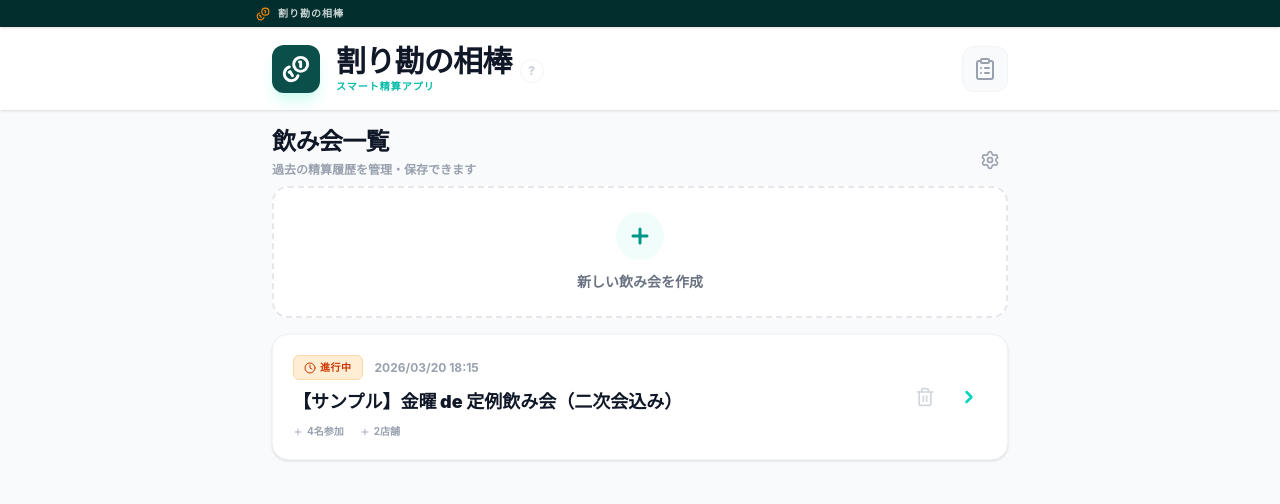
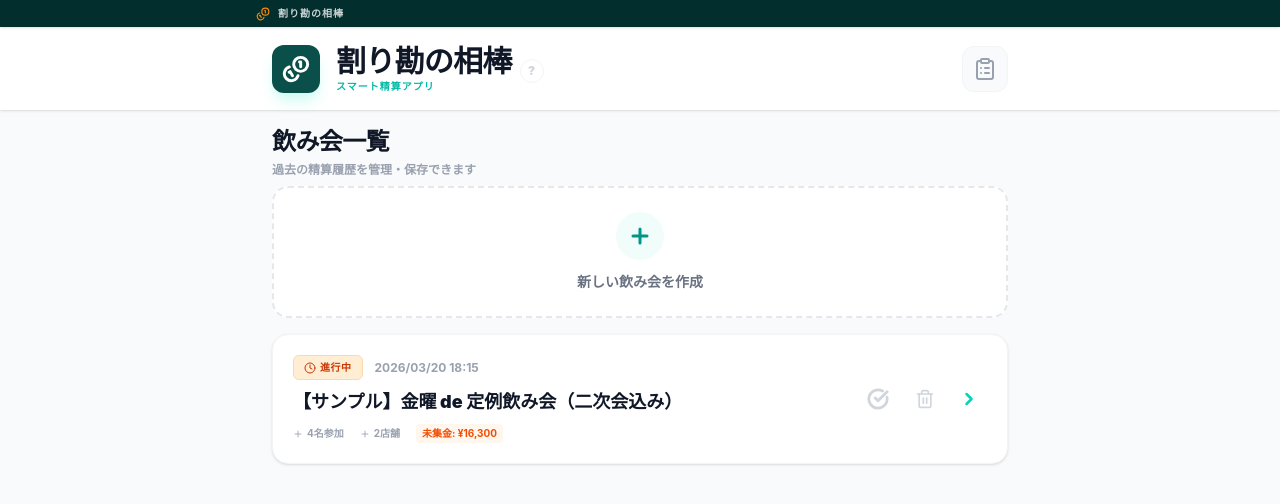
Before and after one commit to UD14/warikan-bugyo, a React (Vite) app: page / in a window 1280 px wide. Shown: the top 504 px of the page. Built offline with nearby package versions, Linux system fonts and the light colour scheme.

Commit message:
feat: improve dashboard status toggle and UI cleanup

```diff
--- a/src/components/Dashboard.tsx
+++ b/src/components/Dashboard.tsx
@@ -1,7 +1,8 @@
 import React from 'react';
-import { Plus, Trash2, CheckCircle, Clock, ChevronRight, Coins, Settings } from 'lucide-react';
+import { Plus, Trash2, CheckCircle, Clock, ChevronRight, Coins } from 'lucide-react';
 import { generateId } from '../utils/uuid';
-import type { AppState, Event } from '../types';
+import { calculateSettlement } from '../utils/calculate';
+import type { AppState, Event, CalculationResult } from '../types';
 
 interface DashboardProps {
   state: AppState;
@@ -9,7 +10,7 @@ interface DashboardProps {
   onOpenGlobalSettings: () => void;
 }
 
-export const Dashboard: React.FC<DashboardProps> = ({ state, dispatch, onOpenGlobalSettings }) => {
+export const Dashboard: React.FC<DashboardProps> = ({ state, dispatch }) => {
   const handleCreateEvent = () => {
     const newEvent: Event = {
       id: generateId(),
@@ -48,13 +49,6 @@ export const Dashboard: React.FC<DashboardProps> = ({ state, dispatch, onOpenGlo
           <h2 className="text-2xl font-black text-gray-900 tracking-tight">飲み会一覧</h2>
           <p className="text-xs font-bold text-gray-400 mt-1">過去の精算履歴を管理・保存できます</p>
         </div>
-        <button
-          onClick={onOpenGlobalSettings}
-          className="p-2 text-gray-400 hover:text-teal-600 hover:bg-teal-50 rounded-full transition-all"
-          title="設定"
-        >
-          <Settings size={20} />
-        </button>
       </div>
 
       <div className="grid gap-4">
@@ -74,7 +68,11 @@ export const Dashboard: React.FC<DashboardProps> = ({ state, dispatch, onOpenGlo
             <p className="text-gray-400 text-sm font-bold">まだデータがありません</p>
           </div>
         ) : (
-          state.events.map((event) => (
+          state.events.map((event) => {
+            const results = calculateSettlement(event);
+            const uncollectedAmount = results.filter(r => !r.hasPaid).reduce((sum, r) => sum + r.totalAmount, 0);
+
+            return (
               <div
                 key={event.id}
                 className={`group bg-white rounded-2xl shadow-sm border border-gray-100 overflow-hidden hover:shadow-md transition-all ${
@@ -87,24 +85,17 @@ export const Dashboard: React.FC<DashboardProps> = ({ state, dispatch, onOpenGlo
                     onClick={() => dispatch({ type: 'SET_ACTIVE_EVENT', payload: event.id })}
                   >
                     <div className="flex items-center gap-2 mb-2">
-                    <button
-                      onClick={(e) => {
-                        e.stopPropagation();
-                        dispatch({ type: 'TOGGLE_EVENT_COMPLETED', payload: event.id });
-                      }}
-                      className={`flex items-center text-[10px] font-black px-2.5 py-1 rounded-md uppercase tracking-wider transition-colors active:scale-95 ${
+                      <div className={`flex items-center text-[10px] font-black px-2.5 py-1 rounded-md uppercase tracking-wider border ${
                         event.status === 'completed'
-                          ? 'text-emerald-700 bg-emerald-100 hover:bg-emerald-200 border border-emerald-200'
-                          : 'text-orange-700 bg-orange-100 hover:bg-orange-200 border border-orange-200'
-                      }`}
-                      title={event.status === 'completed' ? '未完了に戻す' : '清算済みにする'}
-                    >
+                          ? 'text-emerald-700 bg-emerald-100 border-emerald-200'
+                          : 'text-orange-700 bg-orange-100 border-orange-200'
+                      }`}>
                         {event.status === 'completed' ? (
                           <><CheckCircle size={12} className="mr-1" /> 清算済</>
                         ) : (
                           <><Clock size={12} className="mr-1" /> 進行中</>
                         )}
-                    </button>
+                      </div>
                       <span className="text-xs font-bold text-gray-400 ml-1">{formatDate(event.createdAt)}</span>
                     </div>
                     <h3 className="text-lg font-black text-gray-900 group-hover:text-teal-600 transition-colors line-clamp-2">
@@ -117,10 +108,34 @@ export const Dashboard: React.FC<DashboardProps> = ({ state, dispatch, onOpenGlo
                       <div className="text-[10px] font-bold text-gray-400 flex items-center">
                         <Plus size={10} className="mr-1" /> {event.phases.length}店舗
                       </div>
+                      {uncollectedAmount > 0 && event.status !== 'completed' && (
+                        <div className="text-[10px] font-bold text-orange-600 flex items-center bg-orange-50 px-1.5 py-0.5 rounded">
+                          未集金: ¥{uncollectedAmount.toLocaleString()}
+                        </div>
+                      )}
                     </div>
                   </div>
 
                   <div className="flex items-center gap-2 ml-3 shrink-0">
+                    <button
+                      onClick={(e) => {
+                        e.stopPropagation();
+                        if (event.status !== 'completed' && uncollectedAmount > 0) {
+                          if (!window.confirm(`まだ未集金が ¥${uncollectedAmount.toLocaleString()} あります。精算済みにしますか？`)) {
+                            return;
+                          }
+                        }
+                        dispatch({ type: 'TOGGLE_EVENT_COMPLETED', payload: event.id });
+                      }}
+                      className={`p-2 rounded-xl transition-all ${
+                        event.status === 'completed'
+                          ? 'text-emerald-600 bg-emerald-50 border-2 border-emerald-100'
+                          : 'text-gray-300 hover:text-emerald-600 hover:bg-emerald-50 border-2 border-transparent'
+                      }`}
+                      title={event.status === 'completed' ? '未完了に戻す' : '清算済みにする'}
+                    >
+                      <CheckCircle size={22} strokeWidth={3} />
+                    </button>
                     <button
                       onClick={(e) => {
                         e.stopPropagation();
@@ -142,7 +157,8 @@ export const Dashboard: React.FC<DashboardProps> = ({ state, dispatch, onOpenGlo
                   </div>
                 </div>
               </div>
-          ))
+            );
+          })
         )}
       </div>
     </div>
--- a/src/components/SettlementTab.tsx
+++ b/src/components/SettlementTab.tsx
@@ -100,7 +100,7 @@ export const SettlementTab: React.FC<Props> = ({ event, dispatch, results, userC
         </div>
 
         <div className="divide-y divide-gray-100">
-          {results.map((result, index) => (
+          {results.map((result) => (
             <div
               key={result.participantId}
               className={`flex items-center justify-between px-5 py-4 transition-colors ${result.hasPaid ? 'bg-green-50/30' : 'hover:bg-gray-50'}`}
@@ -108,11 +108,6 @@ export const SettlementTab: React.FC<Props> = ({ event, dispatch, results, userC
               <div className="flex flex-col">
                 <div className="flex items-center">
                   <span className="font-bold text-gray-800 text-lg">{result.name}</span>
-                  {index === 0 && (
-                    <span className="ml-2 text-[10px] font-black bg-teal-900 text-white px-1.5 py-0.5 rounded uppercase tracking-widest">
-                      幹事
-                    </span>
-                  )}
                 </div>
                 <span className="text-2xl font-black mt-1 text-gray-900 select-all">
                   ¥{result.totalAmount.toLocaleString()}
```
Lines whose indentation alone changed are shown as unchanged.
